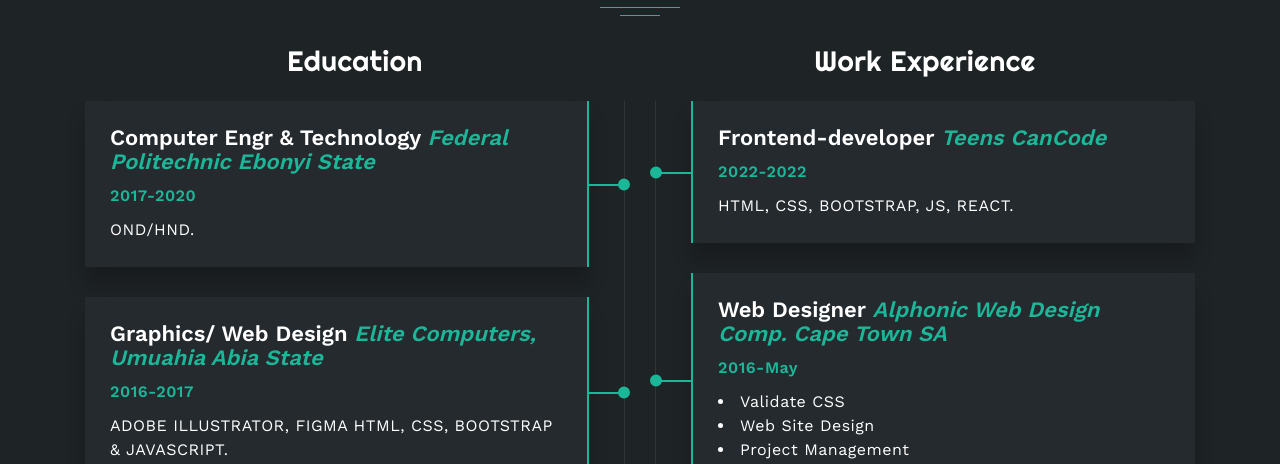
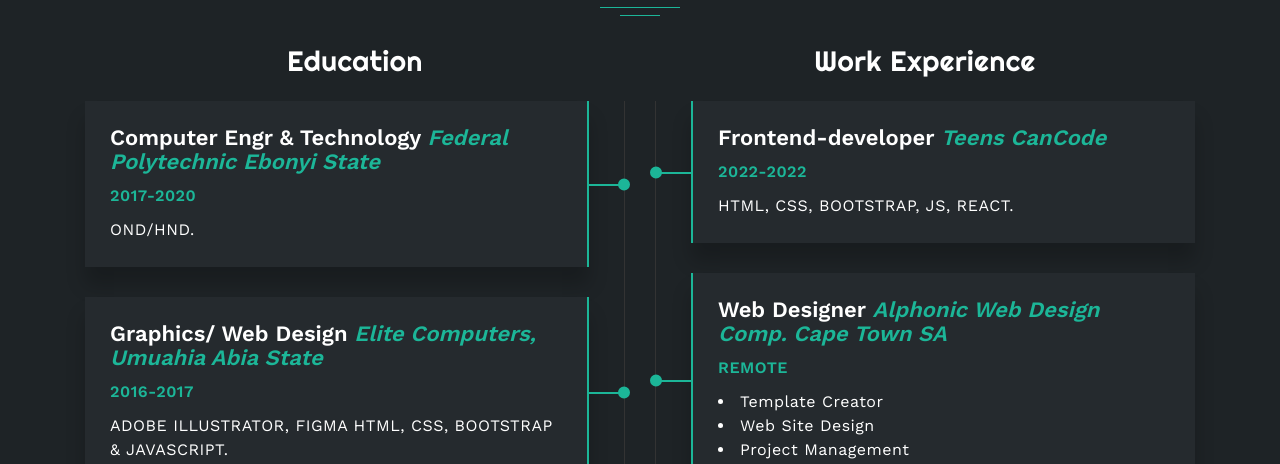
Before and after one commit to Josiah-dave/josiah.dev, a plain HTML site: page index.html in a window 1280 px wide. Shown: the part 2314-2778 px from the top of the page. Drawn offline with nearby package versions, Linux system fonts and the light colour scheme; files that its build step writes are made by us from their sources; files whose address does not match are found by name.

Commit message:
Changed polytechnic and Remote State

```diff
--- a/index.html
+++ b/index.html
@@ -287,7 +287,7 @@
           <div class="db_small_title text-center">Education</div>
           <div class="db_education_details db_common_text">
             <div class="db_education_item dark_box_bg wow fadeInUp">
-              <h4>Computer Engr & Technology <a href="#">Federal Politechnic Ebonyi State </a></h4>
+              <h4>Computer Engr & Technology <a href="#">Federal Polytechnic Ebonyi State </a></h4>
               <div class="db_year">2017-2020</div>
               <p> OND/HND. </p>
             </div>
@@ -314,9 +314,9 @@
             </div>
             <div class="db_experience_item dark_box_bg wow fadeInUp">
               <h4>Web Designer <a href="#">Alphonic Web Design Comp. Cape Town SA</a></h4>
-              <div class="db_year">2016-May</div>
+              <div class="db_year">REMOTE</div>
               <ul class="db_common_text">
-                <li>Validate CSS</li>
+                <li>Template Creator</li>
                 <li>Web Site Design</li>
                 <li>Project Management</li>
               </ul>
```
